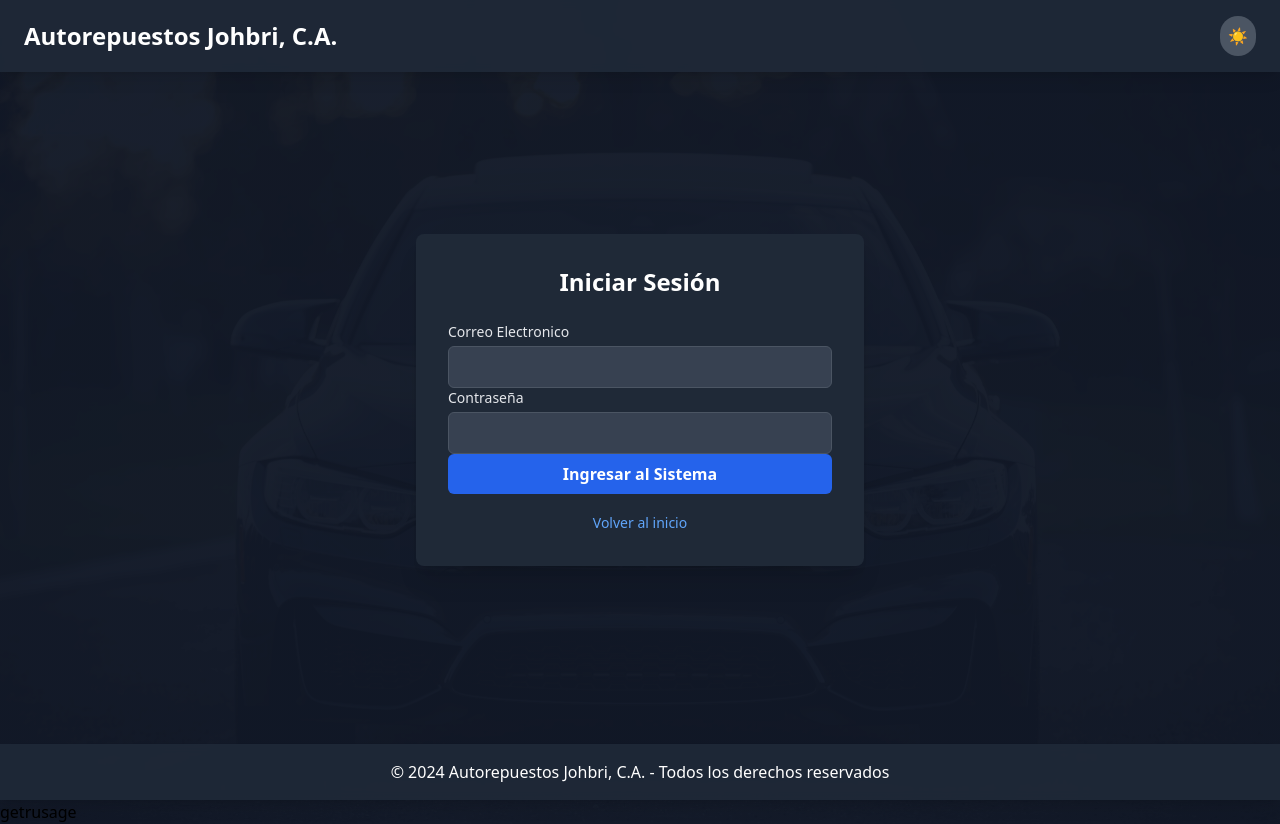
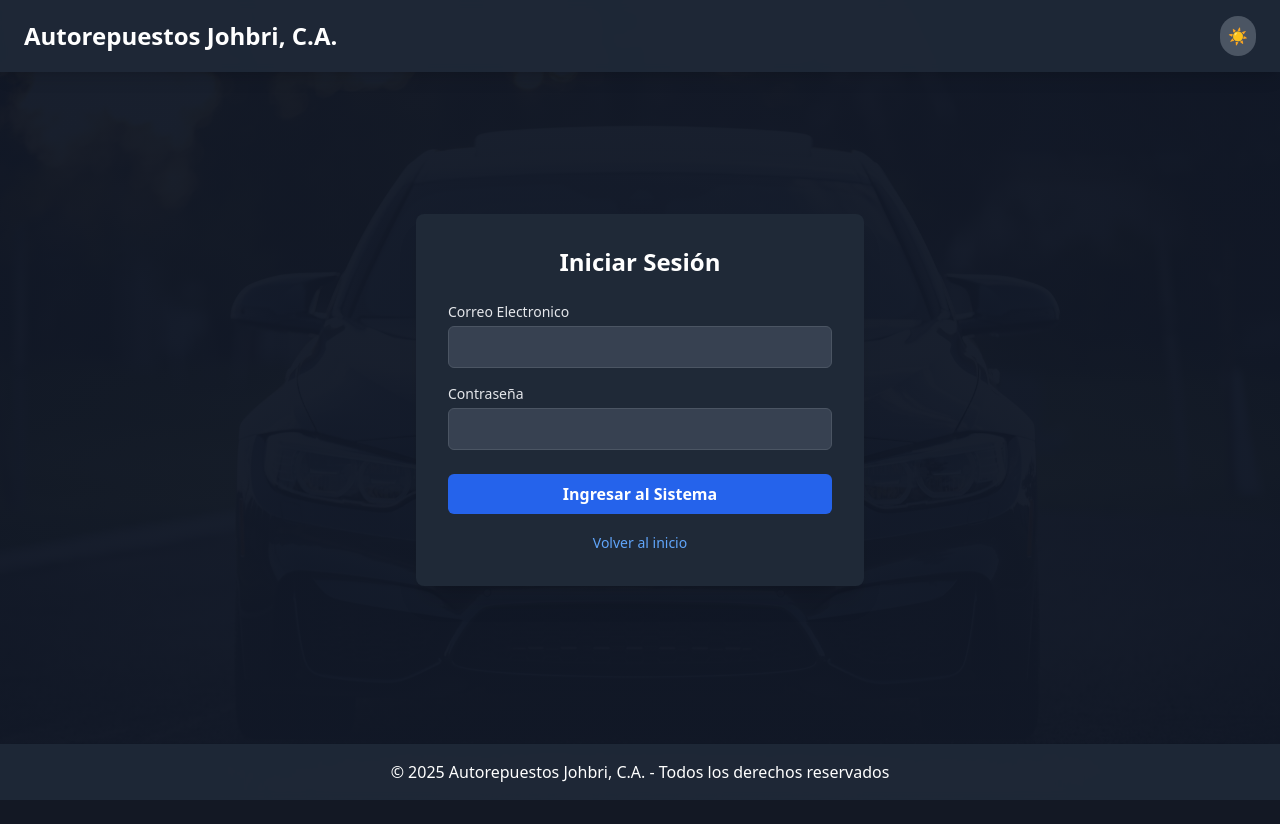
Before and after one commit to anzarpe97/Sistema-Johbri, a PHP site: page /login-sesion/login.php in a window 1280 px wide. After the commit the page ends 800 px from the top, so only its background shows below. Run offline with PHP 8.4, Linux system fonts and the light colour scheme; some libraries are stand-ins or nearby versions.

Commit message:
se arreglo problema de diseño
-se añadio espacio entre elementos del form
-se arreglo ruta de imagen de fondo

```diff
--- a/login-sesion/login.php
+++ b/login-sesion/login.php
@@ -24,7 +24,7 @@
                 linear-gradient(to bottom,
                     rgba(255, 255, 255, 0.85) 0%,
                     rgba(255, 255, 255, 0.85) 100%),
-                url('./images/fondo_home.jpeg');
+                url('../images/fondo_home.jpeg');
             background-size: cover;
             background-position: center;
             background-attachment: fixed;
@@ -35,7 +35,7 @@
                 linear-gradient(to bottom,
                     rgba(17, 24, 39, 0.97) 0%,
                     rgba(17, 24, 39, 0.97) 100%),
-                url('./images/fondo_home.jpeg');
+                url('../images/fondo_home.jpeg');
         }
     </style>
 </head>
@@ -52,13 +52,14 @@
             <span class="hidden dark:inline">☀️</span>
         </button>
     </nav>
-    <form action="../logica/loguear.php">
+    <form action="../logica/loguear.php" class="space-y-6">
     <main class="min-h-screen flex flex-col items-center justify-center px-4">
         <div class="bg-white dark:bg-gray-800 p-8 rounded-lg shadow-xl max-w-md w-full">
             <h2 class="text-2xl font-bold text-custom-blue dark:text-white text-center mb-6">
                 Iniciar Sesión
             </h2>
             <form class="space-y-6" onsubmit="return validarLogin(event)">
+                <div class="space-y-4">
                     <div>
                         <label for="username" class="block text-sm font-medium text-gray-700 dark:text-gray-200 mb-1">
                             Correo Electronico
@@ -87,11 +88,12 @@
                                 focus:border-transparent dark:bg-gray-700 dark:text-white"
                         >
                     </div>
+                </div>
                 <button
                     type="submit"
                     class="w-full bg-custom-blue hover:bg-custom-blue-light dark:bg-blue-600
                         dark:hover:bg-blue-700 text-white py-2 px-4 rounded-md
-                        transition-colors duration-200 font-semibold"
+                        transition-colors duration-200 font-semibold mt-6"
                 >
                     Ingresar al Sistema
                 </button>
@@ -106,7 +108,7 @@
     </form>
 
     <footer class="bg-custom-blue/95 dark:bg-gray-800/95 backdrop-blur-sm text-white text-center py-4 fixed bottom-0 w-full text-sm sm:text-base shadow-lg">
-        <p>&copy; 2024 Autorepuestos Johbri, C.A. - Todos los derechos reservados</p>
+        <p>&copy; 2025 Autorepuestos Johbri, C.A. - Todos los derechos reservados</p>
     </footer>
 
     <!-- Este script detecta si el sistema operativo del usuario está configurado en modo oscuro
@@ -140,6 +142,3 @@
     </script>
 </body>
 </html>
-
-
-getrusage
```
Lines whose indentation alone changed are shown as unchanged.
